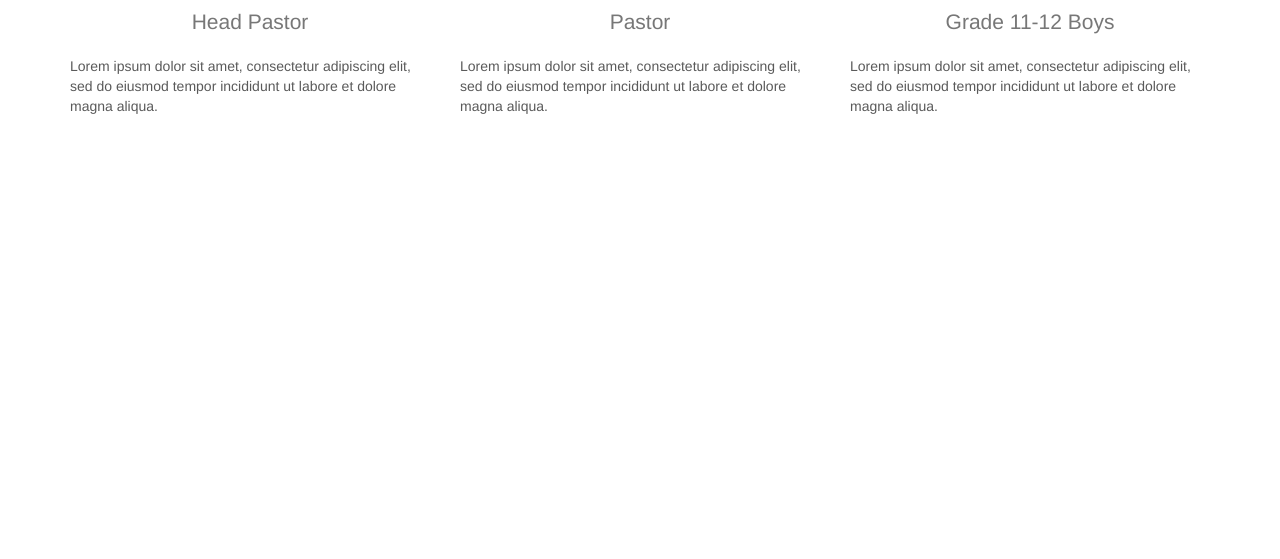
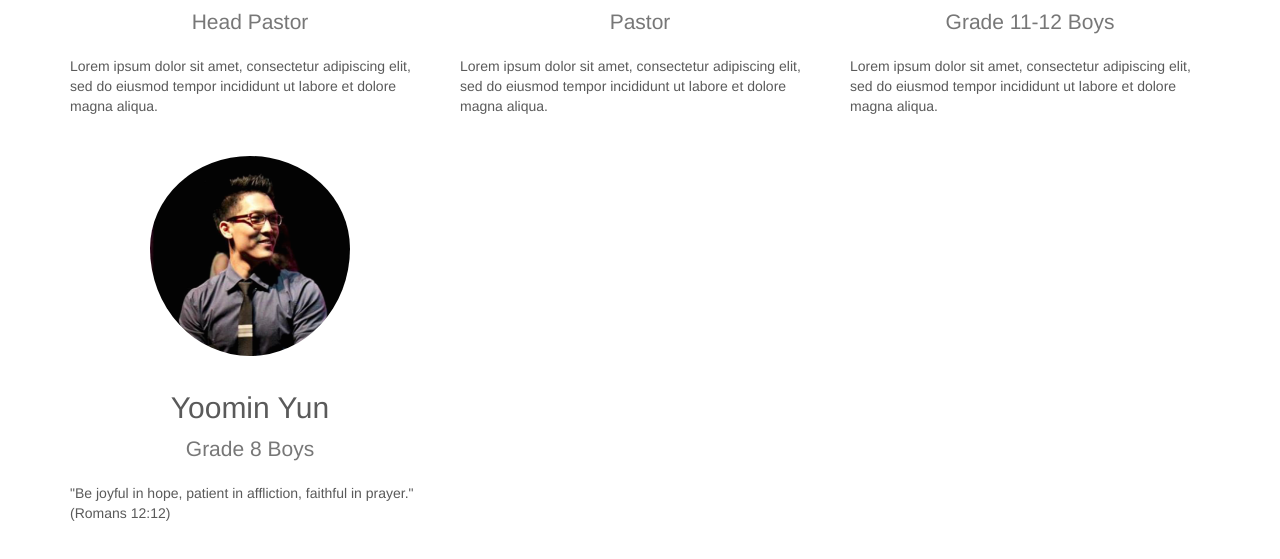
Before and after one commit to jeremyukim/milal-ohana, a plain HTML site: page about.html in a window 1280 px wide. Shown: the part 1094-1653 px from the top of the page. Before the commit the page ends 1260 px from the top, so only its background shows below. Drawn offline with nearby package versions, Linux system fonts and the light colour scheme.

Commit message:
more to about

```diff
--- a/about.html
+++ b/about.html
@@ -166,6 +166,12 @@
       <p class="text-muted text-center lead">Grade 11-12 Boys</p>
       <p>Lorem ipsum dolor sit amet, consectetur adipiscing elit, sed do eiusmod tempor incididunt ut labore et dolore magna aliqua. </p>
     </div>
+    <div class="col-sm-4">
+      <img class="img-responsive center-block profilepic" src="img/yoomin.png" alt="Yoomin">
+      <h2 class="text-center">Yoomin Yun</h2>
+      <p class="text-muted text-center lead">Grade 8 Boys</p>
+      <p>"Be joyful in hope, patient in affliction, faithful in prayer." (Romans 12:12)</p>
+    </div>
   </div>
 </div>
 <!-- Bootstrap core JavaScript
```
Also changed, not shown: img/yoomin.png (added).
